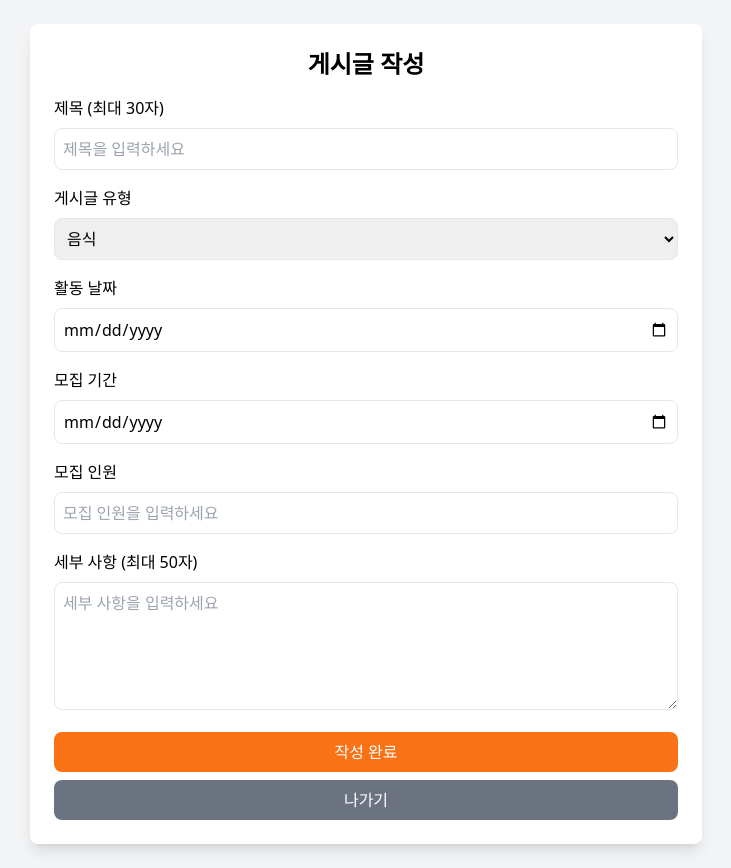
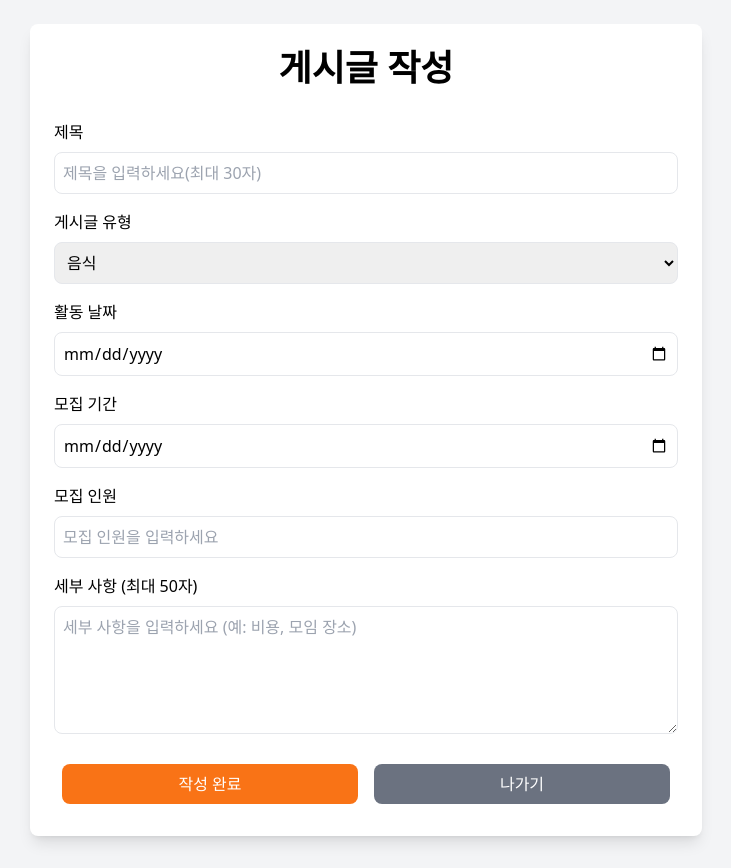
Before and after one commit to hjun813/jungle_team3, a Flask app: page /posting in a window 1280 px wide. Shown: the whole page, without its empty margins (274-1005 px from the left). After the commit the page ends 843 px from the top, so only its background shows below. Run offline with Flask 3, Linux system fonts and the light colour scheme; some libraries are stand-ins or nearby versions.

Commit message:
Update posting UI

```diff
--- a/templates/posting.html
+++ b/templates/posting.html
@@ -8,11 +8,11 @@
 </head>
 <body class="bg-gray-100 p-6">
   <div class="max-w-2xl mx-auto bg-white p-6 rounded-lg shadow-lg">
-    <h2 class="text-2xl font-bold mb-4 text-center">게시글 작성</h2>
+    <h2 class="text-4xl font-bold mb-8 text-center">게시글 작성</h2>
     <!-- 모든 입력 필드를 포함하는 form -->
     <form id="posting-form" action="/posting" method="POST" onsubmit="return validateForm();" class="transition duration-300">
-      <label class="block mb-2 font-medium">제목 (최대 30자)</label>
-      <input type="text" id="post_title" name="post_title" class="w-full p-2 border rounded-lg mb-4" placeholder="제목을 입력하세요" maxlength="30">
+      <label class="block mb-2 font-medium">제목</label>
+      <input type="text" id="post_title" name="post_title" class="w-full p-2 border rounded-lg mb-4" placeholder="제목을 입력하세요(최대 30자)" maxlength="30">
 
       <label class="block mb-2 font-medium">게시글 유형</label>
       <select id="post_type" name="post_type" class="w-full p-2 border rounded-lg mb-4">
@@ -31,10 +31,12 @@
       <input type="number" id="capacity" name="capacity" class="w-full p-2 border rounded-lg mb-4" placeholder="모집 인원을 입력하세요">
 
       <label class="block mb-2 font-medium">세부 사항 (최대 50자)</label>
-      <textarea id="details" name="details" class="w-full p-2 border rounded-lg mb-4 h-32" placeholder="세부 사항을 입력하세요" maxlength="50"></textarea>
+      <textarea id="details" name="details" class="w-full p-2 border rounded-lg mb-4 h-32" placeholder="세부 사항을 입력하세요 (예: 비용, 모임 장소)" maxlength="50"></textarea>
 
-      <button type="submit" class="w-full bg-orange-500 text-white p-2 rounded-lg hover:bg-orange-600">작성 완료</button>
-      <button type="button" onclick="window.history.back();" class="w-full bg-gray-500 text-white p-2 mt-2 rounded-lg hover:bg-gray-600">나가기</button>
+      <div class="flex justify-between">
+            <button type="submit" class="flex-1 bg-orange-500 text-white p-2 m-2 rounded-lg hover:bg-orange-600">작성 완료</button>
+            <button type="button" onclick="window.history.back();" class="flex-1 bg-gray-500 text-white p-2 m-2 rounded-lg hover:bg-gray-600">나가기</button>
+      </div>
     </form>
   </div>
 
```
